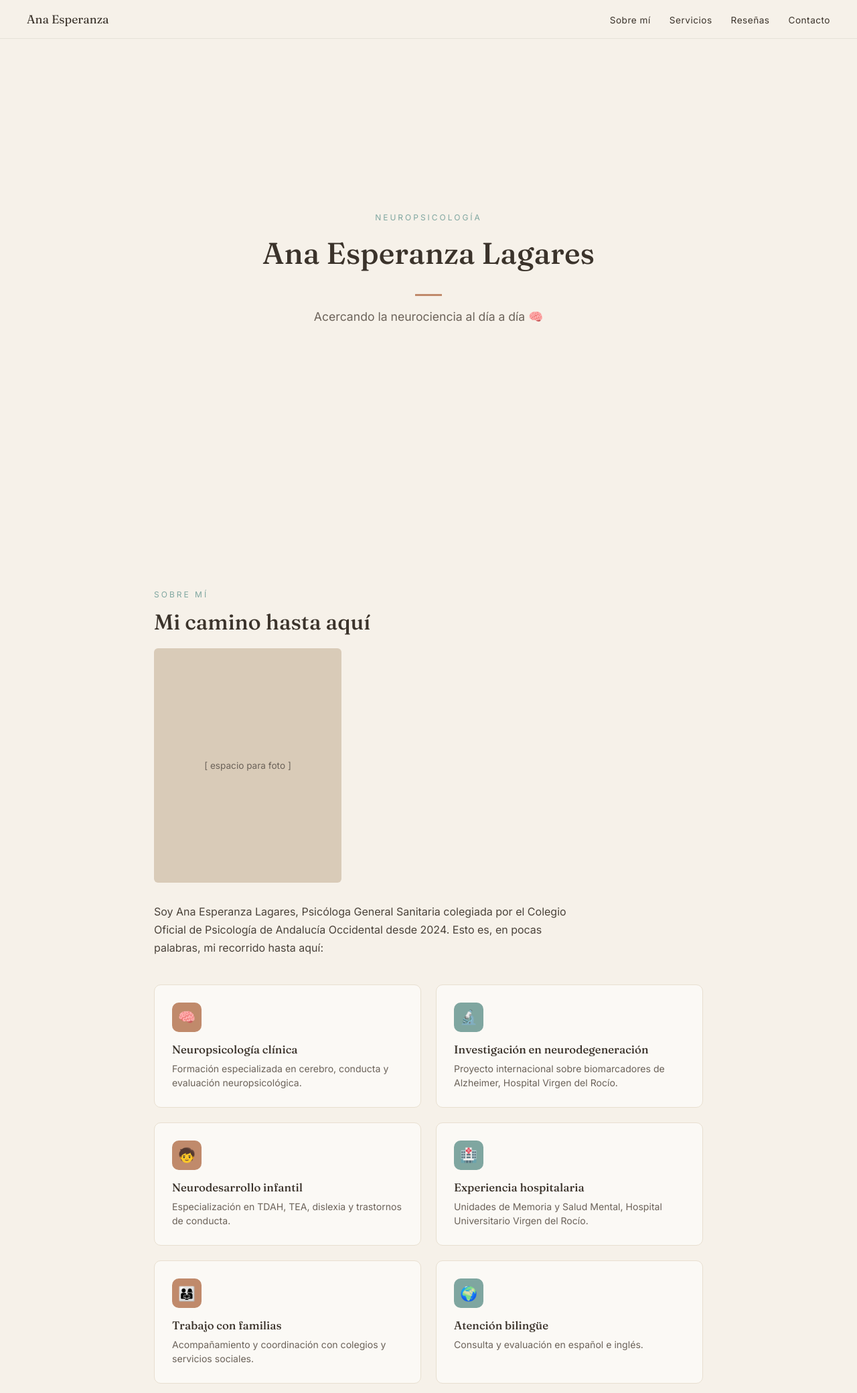
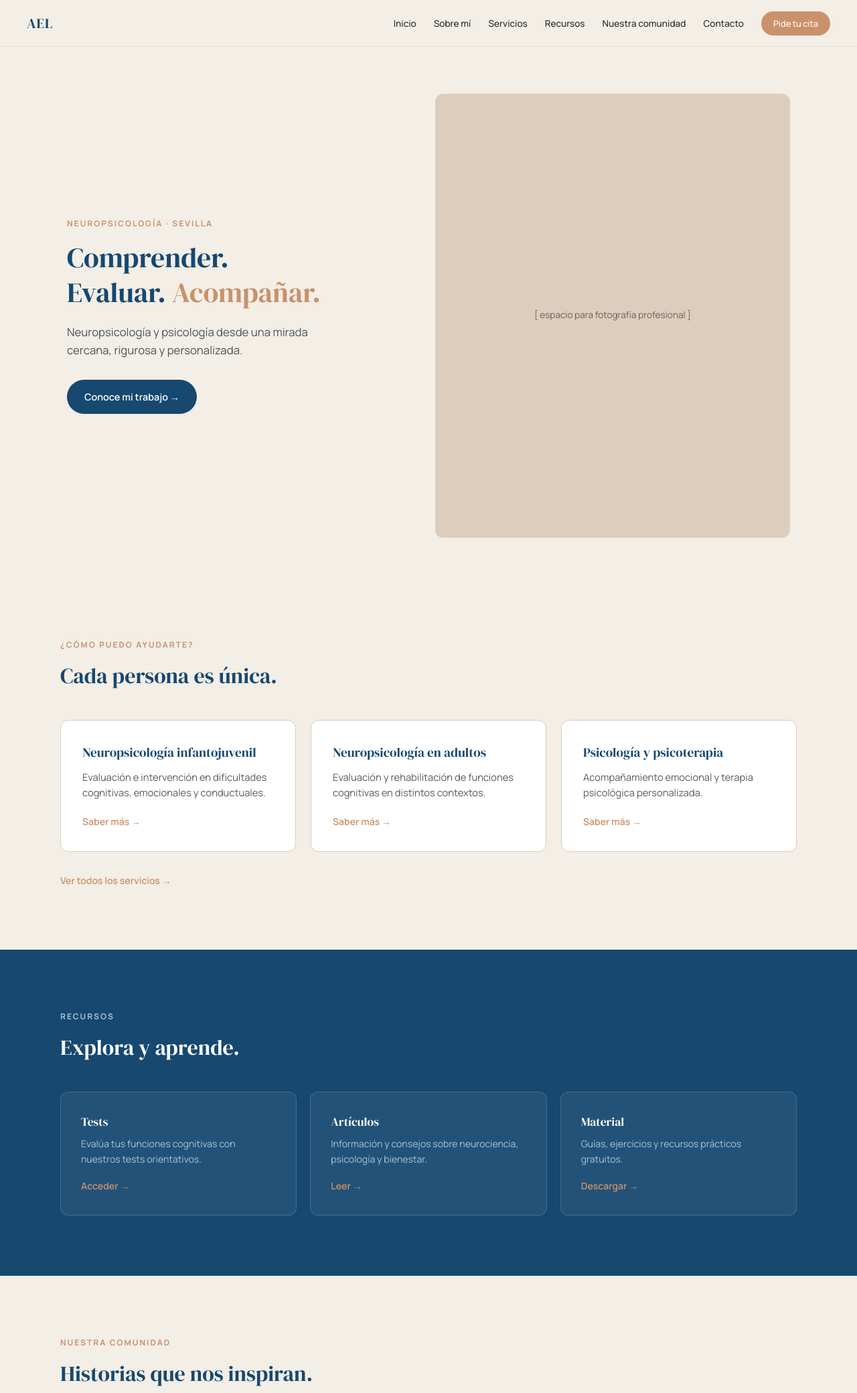
Before and after one commit to anaesneuropsico/anaesneuropsico.github.io, a plain HTML site: page index.html in a window 1280 px wide. Shown: the top 2080 px of the page at 67% size. Drawn offline with Linux system fonts and the light colour scheme.

Commit message:
index.html

```diff
--- a/index.html
+++ b/index.html
@@ -3,174 +3,317 @@
 <head>
 <meta charset="UTF-8">
 <meta name="viewport" content="width=device-width, initial-scale=1.0">
-<title>Ana Esperanza Lagares | Neuropsicología</title>
-<link href="https://fonts.googleapis.com/css2?family=Fraunces:wght@400;500;600&family=Inter:wght@400;500&display=swap" rel="stylesheet">
+<title>AEL | Ana Esperanza Lagares · Neuropsicología</title>
+<link href="https://fonts.googleapis.com/css2?family=DM+Serif+Display&family=Manrope:wght@400;500;600;700&display=swap" rel="stylesheet">
 <style>
+  :root {
+    --navy: #164870;
+    --light-blue: #A9C5D5;
+    --terracota: #C9926B;
+    --cream: #F3EEE6;
+    --sand: #DCCDBD;
+    --charcoal: #292C2F;
+  }
   * { margin: 0; padding: 0; box-sizing: border-box; }
   body {
-    font-family: 'Inter', sans-serif;
-    color: #3B332B;
-    background-color: #F6F1E9;
+    font-family: 'Manrope', sans-serif;
+    color: var(--charcoal);
+    background-color: var(--cream);
+    line-height: 1.6;
   }
-  h1, h2, h3 { font-family: 'Fraunces', serif; font-weight: 500; }
+  h1, h2, h3 { font-family: 'DM Serif Display', serif; font-weight: 400; }
+  a { text-decoration: none; color: inherit; }
 
   /* NAV */
   nav {
     position: fixed;
     top: 0;
     width: 100%;
-    background-color: #F6F1E9;
+    background-color: var(--cream);
     padding: 18px 40px;
     display: flex;
     justify-content: space-between;
     align-items: center;
     z-index: 100;
-    box-shadow: 0 1px 0 rgba(59,51,43,0.08);
+    box-shadow: 0 1px 0 rgba(41,44,47,0.08);
   }
   nav .logo {
-    font-family: 'Fraunces', serif;
-    font-size: 1.1rem;
-    color: #3B332B;
+    font-family: 'DM Serif Display', serif;
+    font-size: 1.3rem;
+    color: var(--navy);
+    letter-spacing: 1px;
   }
   nav ul {
     list-style: none;
     display: flex;
-    gap: 28px;
+    gap: 26px;
+    align-items: center;
   }
   nav ul li a {
-    text-decoration: none;
-    color: #3B332B;
     font-size: 0.85rem;
-    letter-spacing: 0.5px;
+    font-weight: 500;
+    color: var(--charcoal);
   }
-  nav ul li a:hover { color: #C08A6B; }
+  nav ul li a:hover { color: var(--terracota); }
+  nav .cta-nav {
+    background-color: var(--terracota);
+    color: #fff !important;
+    padding: 9px 18px;
+    border-radius: 30px;
+    font-size: 0.8rem;
+  }
+  .menu-toggle { display: none; background: none; border: none; font-size: 1.5rem; cursor: pointer; color: var(--navy); }
 
   /* HERO */
   .hero {
-    height: 100vh;
+    min-height: 92vh;
     display: flex;
-    flex-direction: column;
+    align-items: center;
+    padding: 140px 60px 60px;
+    gap: 60px;
+    max-width: 1200px;
+    margin: 0 auto;
+  }
+  .hero-text { flex: 1; }
+  .hero-text p.eyebrow {
+    letter-spacing: 2px;
+    text-transform: uppercase;
+    font-size: 0.75rem;
+    color: var(--terracota);
+    font-weight: 700;
+    margin-bottom: 16px;
+  }
+  .hero-text h1 { font-size: 2.6rem; color: var(--navy); line-height: 1.25; margin-bottom: 20px; }
+  .hero-text h1 .accent { color: var(--terracota); }
+  .hero-text p.desc { font-size: 1.05rem; color: #4d5459; max-width: 420px; margin-bottom: 30px; }
+  .btn-primary {
+    display: inline-block;
+    background-color: var(--navy);
+    color: #fff;
+    padding: 14px 26px;
+    border-radius: 30px;
+    font-size: 0.9rem;
+    font-weight: 600;
+  }
+  .hero-image {
+    flex: 1;
+    aspect-ratio: 4/5;
+    background-color: var(--sand);
+    border-radius: 12px;
+    display: flex;
     align-items: center;
     justify-content: center;
+    color: #6b6259;
+    font-size: 0.85rem;
     text-align: center;
-    padding: 0 20px;
+    padding: 20px;
   }
-  .hero p.eyebrow {
-    letter-spacing: 3px;
+
+  section { padding: 90px 40px; }
+  .section-inner { max-width: 1100px; margin: 0 auto; }
+  .eyebrow-label {
+    letter-spacing: 2px;
     text-transform: uppercase;
     font-size: 0.75rem;
-    color: #7FA6A0;
-    margin-bottom: 18px;
+    color: var(--terracota);
+    font-weight: 700;
+    margin-bottom: 12px;
   }
-  .hero h1 {
-    font-size: 2.8rem;
-    margin-bottom: 14px;
+  .section-title { font-size: 2rem; color: var(--navy); margin-bottom: 40px; max-width: 600px; }
+
+  /* SERVICIOS */
+  .servicios-grid { display: grid; grid-template-columns: repeat(auto-fit, minmax(280px, 1fr)); gap: 22px; }
+  .servicio-card {
+    background-color: #fff;
+    border: 1px solid var(--sand);
+    border-radius: 12px;
+    padding: 32px;
   }
-  .hero .accent-line {
-    width: 40px;
-    height: 3px;
-    background-color: #C08A6B;
+  .servicio-card h3 { font-size: 1.2rem; color: var(--navy); margin-bottom: 10px; }
+  .servicio-card p { font-size: 0.92rem; color: #565d61; margin-bottom: 18px; }
+  .link-arrow { color: var(--terracota); font-weight: 600; font-size: 0.88rem; }
+
+  /* RECURSOS */
+  .recursos-section { background-color: var(--navy); color: #fff; }
+  .recursos-section .eyebrow-label { color: var(--light-blue); }
+  .recursos-section .section-title { color: #fff; }
+  .recursos-grid { display: grid; grid-template-columns: repeat(auto-fit, minmax(240px, 1fr)); gap: 20px; }
+  .recurso-card {
+    background-color: rgba(255,255,255,0.06);
+    border: 1px solid rgba(255,255,255,0.15);
+    border-radius: 12px;
+    padding: 30px;
+  }
+  .recurso-card h3 { font-size: 1.1rem; margin-bottom: 8px; }
+  .recurso-card p { font-size: 0.88rem; color: var(--light-blue); margin-bottom: 16px; }
+  .recurso-card .link-arrow { color: var(--terracota); }
+
+  /* COMUNIDAD */
+  .testimonio {
+    background-color: #fff;
+    border-left: 3px solid var(--terracota);
+    padding: 30px;
+    border-radius: 6px;
+    max-width: 600px;
+    font-style: italic;
+    color: #4d5459;
+    margin-bottom: 20px;
+  }
+  .testimonio span { display: block; margin-top: 14px; font-style: normal; font-size: 0.85rem; color: var(--navy); font-weight: 600; }
+
+  /* NEWSLETTER */
+  .newsletter-section { background-color: var(--sand); text-align: center; }
+  .newsletter-section .section-inner { max-width: 500px; }
+  .newsletter-form { display: flex; gap: 10px; margin-top: 26px; flex-wrap: wrap; justify-content: center; }
+  .newsletter-form input {
+    flex: 1;
+    min-width: 200px;
+    padding: 13px 16px;
+    border-radius: 30px;
+    border: 1px solid var(--navy);
+    font-family: 'Manrope', sans-serif;
+  }
+  .newsletter-form button {
+    background-color: var(--terracota);
+    color: #fff;
     border: none;
-    margin: 20px 0;
+    padding: 13px 24px;
+    border-radius: 30px;
+    font-weight: 600;
+    cursor: pointer;
+    font-family: 'Manrope', sans-serif;
   }
-  .hero p.tagline {
-    font-size: 1.1rem;
-    color: #6B6259;
-    max-width: 420px;
-  }
+  .newsletter-note { font-size: 0.75rem; color: #6b6259; margin-top: 14px; }
 
-  section { padding: 80px 40px; max-width: 900px; margin: 0 auto; }
+  /* CONTACTO preview */
+  .contacto-preview { text-align: center; background-color: var(--navy); color: #fff; }
+  .contacto-preview h2 { color: #fff; margin-bottom: 16px; }
+  .contacto-preview p { color: var(--light-blue); margin-bottom: 26px; }
+  .contacto-preview .btn-primary { background-color: var(--terracota); }
 
-  @media (max-width: 600px) {
-    nav ul { gap: 14px; }
-    nav ul li a { font-size: 0.7rem; }
-    .hero h1 { font-size: 2rem; }
+  footer { padding: 40px; text-align: center; font-size: 0.8rem; color: #6b6259; }
+
+  @media (max-width: 800px) {
+    .hero { flex-direction: column; padding-top: 120px; }
+    nav ul { display: none; }
+    .menu-toggle { display: block; }
+    .hero-text h1 { font-size: 2rem; }
   }
 </style>
 </head>
 <body>
 
 <nav>
-  <div class="logo">Ana Esperanza</div>
+  <a href="index.html" class="logo">AEL</a>
   <ul>
-    <li><a href="#sobre-mi">Sobre mí</a></li>
-    <li><a href="#servicios">Servicios</a></li>
-    <li><a href="#resenas">Reseñas</a></li>
-    <li><a href="#contacto">Contacto</a></li>
+    <li><a href="index.html">Inicio</a></li>
+    <li><a href="sobre-mi.html">Sobre mí</a></li>
+    <li><a href="servicios.html">Servicios</a></li>
+    <li><a href="recursos.html">Recursos</a></li>
+    <li><a href="comunidad.html">Nuestra comunidad</a></li>
+    <li><a href="contacto.html">Contacto</a></li>
+    <li><a href="contacto.html" class="cta-nav">Pide tu cita</a></li>
   </ul>
+  <button class="menu-toggle">☰</button>
 </nav>
 
 <div class="hero">
-  <p class="eyebrow">Neuropsicología</p>
-  <h1>Ana Esperanza Lagares</h1>
-  <hr class="accent-line">
-  <p class="tagline">Acercando la neurociencia al día a día 🧠</p>
+  <div class="hero-text">
+    <p class="eyebrow">Neuropsicología · Sevilla</p>
+    <h1>Comprender.<br>Evaluar. <span class="accent">Acompañar.</span></h1>
+    <p class="desc">Neuropsicología y psicología desde una mirada cercana, rigurosa y personalizada.</p>
+    <a href="sobre-mi.html" class="btn-primary">Conoce mi trabajo →</a>
+  </div>
+  <div class="hero-image">[ espacio para fotografía profesional ]</div>
 </div>
 
-<section id="sobre-mi">
-  <p style="letter-spacing: 3px; text-transform: uppercase; font-size: 0.75rem; color: #7FA6A0; margin-bottom: 14px;">Sobre mí</p>
-  <h2 style="font-size: 2rem; margin-bottom: 20px;">Mi camino hasta aquí</h2>
-
-  <div style="width: 100%; aspect-ratio: 4/5; max-width: 280px; background-color: #D9CBB8; border-radius: 6px; display: flex; align-items: center; justify-content: center; margin-bottom: 30px; color: #6B6259; font-size: 0.85rem;">
-    [ espacio para foto ]
-  </div>
-
-  <p style="margin-bottom: 40px; line-height: 1.7; color: #4A423A; max-width: 640px;">Soy Ana Esperanza Lagares, Psicóloga General Sanitaria colegiada por el Colegio Oficial de Psicología de Andalucía Occidental desde 2024. Esto es, en pocas palabras, mi recorrido hasta aquí:</p>
-
-  <div style="display: grid; grid-template-columns: repeat(auto-fit, minmax(260px, 1fr)); gap: 22px;">
-
-    <div style="background-color: #FBF9F5; border: 1px solid #E8DFD0; border-radius: 10px; padding: 26px;">
-      <div style="width: 44px; height: 44px; background-color: #C08A6B; border-radius: 10px; display: flex; align-items: center; justify-content: center; font-size: 1.3rem; margin-bottom: 16px;">🧠</div>
-      <h3 style="font-size: 1.05rem; margin-bottom: 8px;">Neuropsicología clínica</h3>
-      <p style="font-size: 0.88rem; color: #6B6259; line-height: 1.5;">Formación especializada en cerebro, conducta y evaluación neuropsicológica.</p>
+<section>
+  <div class="section-inner">
+    <p class="eyebrow-label">¿Cómo puedo ayudarte?</p>
+    <h2 class="section-title">Cada persona es única.</h2>
+    <div class="servicios-grid">
+      <div class="servicio-card">
+        <h3>Neuropsicología infantojuvenil</h3>
+        <p>Evaluación e intervención en dificultades cognitivas, emocionales y conductuales.</p>
+        <a href="servicios.html" class="link-arrow">Saber más →</a>
+      </div>
+      <div class="servicio-card">
+        <h3>Neuropsicología en adultos</h3>
+        <p>Evaluación y rehabilitación de funciones cognitivas en distintos contextos.</p>
+        <a href="servicios.html" class="link-arrow">Saber más →</a>
+      </div>
+      <div class="servicio-card">
+        <h3>Psicología y psicoterapia</h3>
+        <p>Acompañamiento emocional y terapia psicológica personalizada.</p>
+        <a href="servicios.html" class="link-arrow">Saber más →</a>
+      </div>
     </div>
-
-    <div style="background-color: #FBF9F5; border: 1px solid #E8DFD0; border-radius: 10px; padding: 26px;">
-      <div style="width: 44px; height: 44px; background-color: #7FA6A0; border-radius: 10px; display: flex; align-items: center; justify-content: center; font-size: 1.3rem; margin-bottom: 16px;">🔬</div>
-      <h3 style="font-size: 1.05rem; margin-bottom: 8px;">Investigación en neurodegeneración</h3>
-      <p style="font-size: 0.88rem; color: #6B6259; line-height: 1.5;">Proyecto internacional sobre biomarcadores de Alzheimer, Hospital Virgen del Rocío.</p>
+    <div style="margin-top: 30px;">
+      <a href="servicios.html" class="link-arrow">Ver todos los servicios →</a>
     </div>
-
-    <div style="background-color: #FBF9F5; border: 1px solid #E8DFD0; border-radius: 10px; padding: 26px;">
-      <div style="width: 44px; height: 44px; background-color: #C08A6B; border-radius: 10px; display: flex; align-items: center; justify-content: center; font-size: 1.3rem; margin-bottom: 16px;">🧒</div>
-      <h3 style="font-size: 1.05rem; margin-bottom: 8px;">Neurodesarrollo infantil</h3>
-      <p style="font-size: 0.88rem; color: #6B6259; line-height: 1.5;">Especialización en TDAH, TEA, dislexia y trastornos de conducta.</p>
-    </div>
-
-    <div style="background-color: #FBF9F5; border: 1px solid #E8DFD0; border-radius: 10px; padding: 26px;">
-      <div style="width: 44px; height: 44px; background-color: #7FA6A0; border-radius: 10px; display: flex; align-items: center; justify-content: center; font-size: 1.3rem; margin-bottom: 16px;">🏥</div>
-      <h3 style="font-size: 1.05rem; margin-bottom: 8px;">Experiencia hospitalaria</h3>
-      <p style="font-size: 0.88rem; color: #6B6259; line-height: 1.5;">Unidades de Memoria y Salud Mental, Hospital Universitario Virgen del Rocío.</p>
-    </div>
-
-    <div style="background-color: #FBF9F5; border: 1px solid #E8DFD0; border-radius: 10px; padding: 26px;">
-      <div style="width: 44px; height: 44px; background-color: #C08A6B; border-radius: 10px; display: flex; align-items: center; justify-content: center; font-size: 1.3rem; margin-bottom: 16px;">👨‍👩‍👧</div>
-      <h3 style="font-size: 1.05rem; margin-bottom: 8px;">Trabajo con familias</h3>
-      <p style="font-size: 0.88rem; color: #6B6259; line-height: 1.5;">Acompañamiento y coordinación con colegios y servicios sociales.</p>
-    </div>
-
-    <div style="background-color: #FBF9F5; border: 1px solid #E8DFD0; border-radius: 10px; padding: 26px;">
-      <div style="width: 44px; height: 44px; background-color: #7FA6A0; border-radius: 10px; display: flex; align-items: center; justify-content: center; font-size: 1.3rem; margin-bottom: 16px;">🌍</div>
-      <h3 style="font-size: 1.05rem; margin-bottom: 8px;">Atención bilingüe</h3>
-      <p style="font-size: 0.88rem; color: #6B6259; line-height: 1.5;">Consulta y evaluación en español e inglés.</p>
-    </div>
-
-    <div style="background-color: #FBF9F5; border: 1px solid #E8DFD0; border-radius: 10px; padding: 26px;">
-      <div style="width: 44px; height: 44px; background-color: #C08A6B; border-radius: 10px; display: flex; align-items: center; justify-content: center; font-size: 1.3rem; margin-bottom: 16px;">🎓</div>
-      <h3 style="font-size: 1.05rem; margin-bottom: 8px;">Investigación y publicaciones</h3>
-      <p style="font-size: 0.88rem; color: #6B6259; line-height: 1.5;">Trabajo publicado en la Revista Iberoamericana de Salud y Deporte (US–UNIA).</p>
-    </div>
-
-    <div style="background-color: #FBF9F5; border: 1px solid #E8DFD0; border-radius: 10px; padding: 26px;">
-      <div style="width: 44px; height: 44px; background-color: #7FA6A0; border-radius: 10px; display: flex; align-items: center; justify-content: center; font-size: 1.3rem; margin-bottom: 16px;">📋</div>
-      <h3 style="font-size: 1.05rem; margin-bottom: 8px;">Informes y supervisión</h3>
-      <p style="font-size: 0.88rem; color: #6B6259; line-height: 1.5;">Redacción de informes y supervisión de estudiantes en prácticas.</p>
-    </div>
-
   </div>
 </section>
 
-<!-- Aquí seguirán el resto de secciones: Servicios, Reseñas, Contacto -->
+<section class="recursos-section">
+  <div class="section-inner">
+    <p class="eyebrow-label">Recursos</p>
+    <h2 class="section-title">Explora y aprende.</h2>
+    <div class="recursos-grid">
+      <div class="recurso-card">
+        <h3>Tests</h3>
+        <p>Evalúa tus funciones cognitivas con nuestros tests orientativos.</p>
+        <a href="recursos.html" class="link-arrow">Acceder →</a>
+      </div>
+      <div class="recurso-card">
+        <h3>Artículos</h3>
+        <p>Información y consejos sobre neurociencia, psicología y bienestar.</p>
+        <a href="recursos.html" class="link-arrow">Leer →</a>
+      </div>
+      <div class="recurso-card">
+        <h3>Material</h3>
+        <p>Guías, ejercicios y recursos prácticos gratuitos.</p>
+        <a href="recursos.html" class="link-arrow">Descargar →</a>
+      </div>
+    </div>
+  </div>
+</section>
+
+<section>
+  <div class="section-inner">
+    <p class="eyebrow-label">Nuestra comunidad</p>
+    <h2 class="section-title">Historias que nos inspiran.</h2>
+    <div class="testimonio">
+      "Desde el primer momento sentimos que estábamos en buenas manos. Su cercanía, profesionalidad y dedicación han marcado la diferencia."
+      <span>— Madre de X, 2026</span>
+    </div>
+    <a href="comunidad.html" class="link-arrow">Ver testimonios →</a>
+  </div>
+</section>
+
+<section class="newsletter-section">
+  <div class="section-inner">
+    <p class="eyebrow-label">Newsletter</p>
+    <h2 class="section-title" style="margin-bottom: 10px;">Una pequeña dosis de neuropsicología.</h2>
+    <p style="color: #565d61;">Un artículo. Un recurso. Una idea para llevarte contigo.</p>
+    <form class="newsletter-form" onsubmit="event.preventDefault(); alert('Formulario pendiente de conectar a un servicio de newsletter (ej. Mailchimp).');">
+      <input type="email" placeholder="Tu correo electrónico" required>
+      <button type="submit">Quiero recibirlo</button>
+    </form>
+    <p class="newsletter-note">Al suscribirte aceptas nuestra política de privacidad.</p>
+  </div>
+</section>
+
+<section class="contacto-preview">
+  <div class="section-inner">
+    <h2>¿Hablamos?</h2>
+    <p>Estoy aquí para ayudarte. Cuéntame tu caso y valoraremos juntos cómo puedo acompañarte.</p>
+    <a href="contacto.html" class="btn-primary">Hablemos →</a>
+  </div>
+</section>
+
+<footer>
+  AEL · Ana Esperanza Lagares — Neuropsicóloga · Sevilla, España
+</footer>
 
 </body>
 </html>
```
